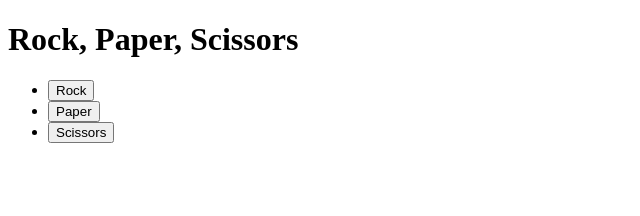
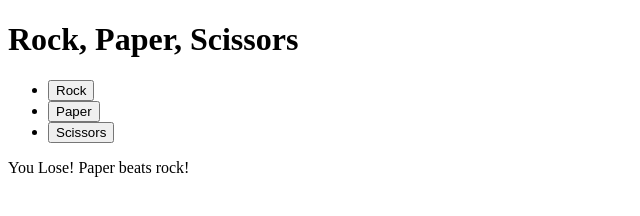
Before and after one commit to burentop/rock-paper-scissors, a plain HTML site: page index.html in a window 1280 px wide. Both pictures are taken after a click on the button "Rock". Shown: the whole page, without its empty margins (0-640 px from the left). Drawn offline with Linux system fonts and the light colour scheme.

Commit message:
Show game result in DOM

```diff
--- a/index.html
+++ b/index.html
@@ -12,6 +12,7 @@
       <li><button id="paper">Paper</button></li>
       <li><button id="scissors">Scissors</button></li>
     </ul>
+    <div id="roundResults"></div>
   </body>
   <script type="text/javascript">
 
@@ -71,10 +72,16 @@
       }
     }
 
+    const result = document.querySelector('#roundResults');
+    let gameResult = "";
+
     const choices = document.querySelectorAll('button');
     choices.forEach((choice) => {
       choice.addEventListener('click', (e) => {
-        console.log(playRPS(`${e.srcElement.id}`, computerPlay()));
+        const resultToAdd = document.createElement('p');
+        gameResult = playRPS(`${e.srcElement.id}`, computerPlay());
+        resultToAdd.textContent = `${gameResult}`;
+        result.appendChild(resultToAdd);
       });
     });
 
```
